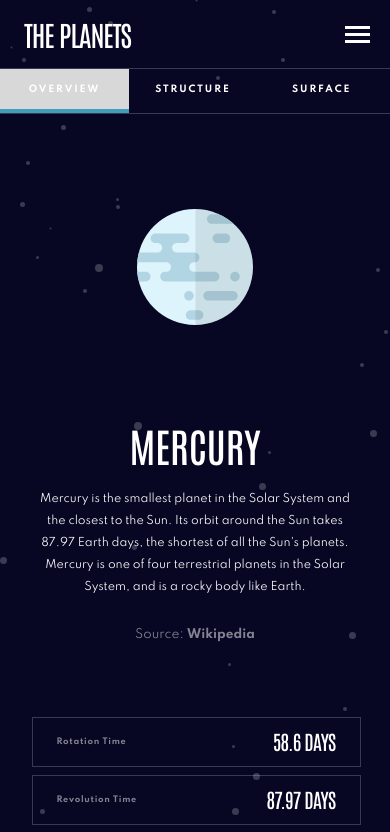
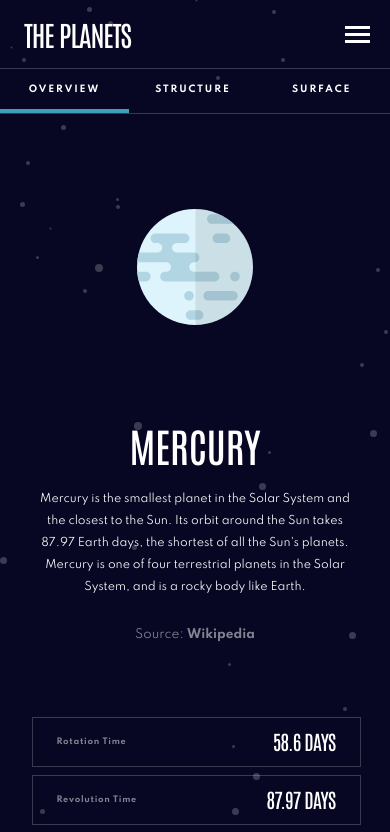
Before and after one commit to cjmaret/planets-facts, a plain HTML site: page index.html in a window 390 px wide. In both pictures the pointer is over the element "OVERVIEW". Shown: the top 832 px of the page. Drawn offline with Linux system fonts and the light colour scheme.

Commit message:
fix: remove mobile button hover highlight

```diff
--- a/styles.css
+++ b/styles.css
@@ -690,6 +690,10 @@
         margin-bottom: 0;
     }
 
+    .lead__button:hover {
+        background-color: transparent;
+    }
+
     .lead__button-number {
         display: none;
     }
```
